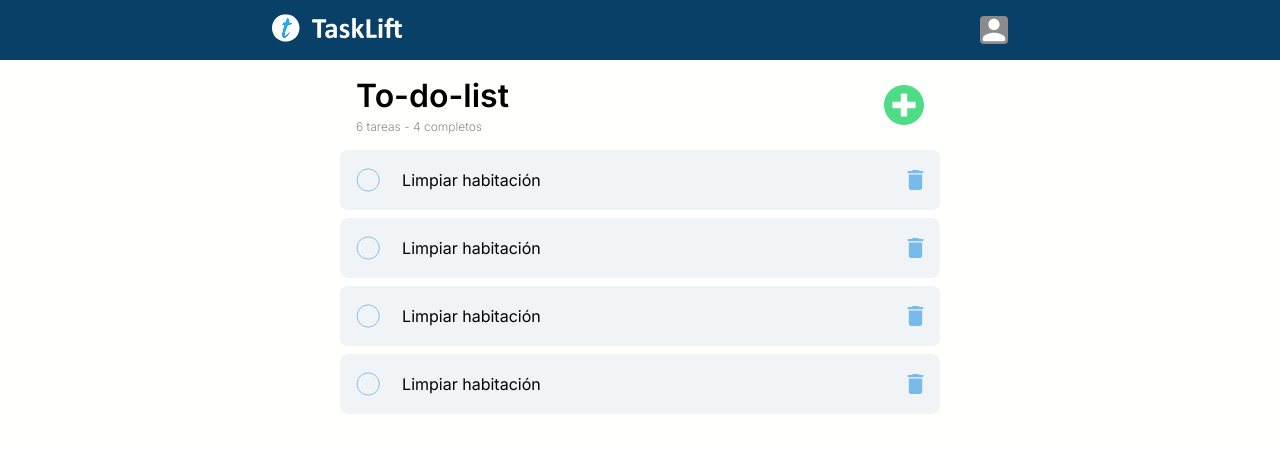
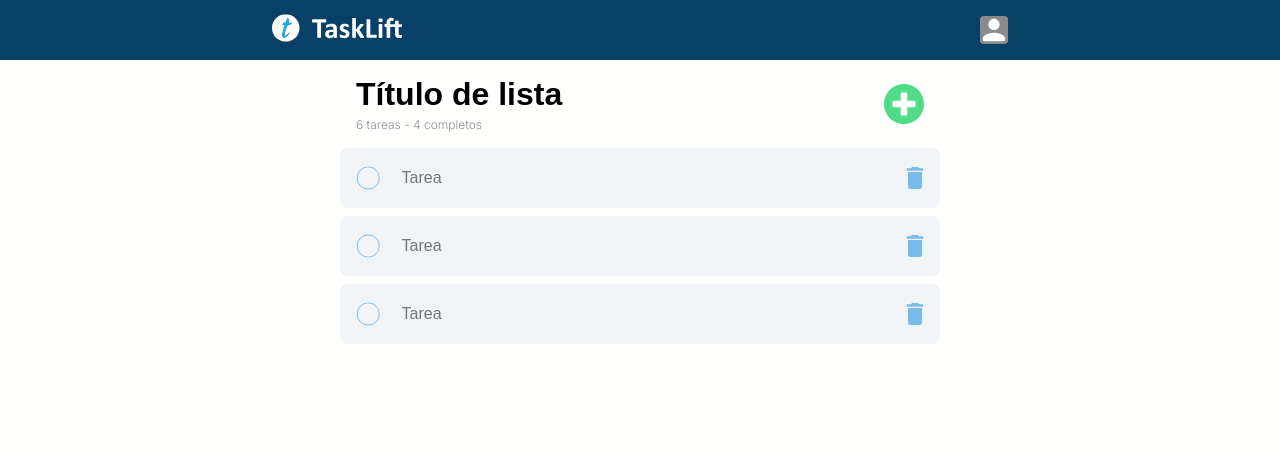
Before and after one commit to jackreategui/tasklift, a website: page html/index.html in a window 1280 px wide. Drawn offline with nearby package versions, Linux system fonts and the light colour scheme.

Commit message:
agregue inputs para que los usuarios escriban en las tareas

```diff
--- a/css/main.css
+++ b/css/main.css
@@ -204,6 +204,13 @@ body{
 .info-h3{
   font-size: var(--h3);
   font-weight: 600;
+  border: none;
+  background-color: transparent;
+}
+
+.info-h3:focus-visible{
+  border: none;
+  outline: none;
 }
 
 .info-p-tareas{
@@ -246,6 +253,7 @@ body{
 .no_marcado--task{
   width: 24px;
   height: 24px;
+  cursor: pointer;
 }
 
 .container-text--task{
@@ -260,5 +268,16 @@ body{
 .text--task{
   color: var(--black);
   font-size: var(--parrafo_largo);
-  font-weight: 400;
+  font-weight: 300;
+  width: 100%;
+  height: 40px;
+  border: none;
+  outline: none;
+  background-color: transparent;
+  padding: 0;
 }
+
+.no_borrado--task{
+  width: 18px;
+  cursor: pointer;
+}
--- a/html/index.html
+++ b/html/index.html
@@ -44,7 +44,7 @@
 
     <div class="header_container">
         <div class="header--info">
-            <h3 class="info-h3">To-do-list</h3>
+            <input class="info-h3" type="text" placeholder="Sin título" value="Título de lista">
             <p class="info-p-tareas">6 tareas - 4 completos</p>
         </div>
         <img class="plus_icon" src="../assets/icon/anadir_icon.svg" alt="añadir">
@@ -54,7 +54,7 @@
         <div class="task--row">
             <img class="no_marcado--task" src="../assets/icon/no_marcado_icon.svg" alt="no marcado">
             <div class="container-text--task">
-                <p class="text--task">Limpiar habitación</p>
+                <input class="text--task" placeholder="Tarea" value="">
             </div>
             <img src="../assets/icon/basura_icon.svg" alt="" class="no_borrado--task">
         </div>
@@ -62,7 +62,7 @@
         <div class="task--row">
             <img class="no_marcado--task" src="../assets/icon/no_marcado_icon.svg" alt="no marcado">
             <div class="container-text--task">
-                <p class="text--task">Limpiar habitación</p>
+                <input class="text--task" placeholder="Tarea" value="">
             </div>
             <img src="../assets/icon/basura_icon.svg" alt="" class="no_borrado--task">
         </div>
@@ -70,15 +70,7 @@
         <div class="task--row">
             <img class="no_marcado--task" src="../assets/icon/no_marcado_icon.svg" alt="no marcado">
             <div class="container-text--task">
-                <p class="text--task">Limpiar habitación</p>
-            </div>
-            <img src="../assets/icon/basura_icon.svg" alt="" class="no_borrado--task">
-        </div>
-
-        <div class="task--row">
-            <img class="no_marcado--task" src="../assets/icon/no_marcado_icon.svg" alt="no marcado">
-            <div class="container-text--task">
-                <p class="text--task">Limpiar habitación</p>
+                <input class="text--task" placeholder="Tarea" value="">
             </div>
             <img src="../assets/icon/basura_icon.svg" alt="" class="no_borrado--task">
         </div>
--- a/js/main.js
+++ b/js/main.js
@@ -2,6 +2,9 @@ const cuentaIcono = document.querySelector('.cuenta_icon');
 const iconCerrar = document.querySelector('.icon--cerrar');
 const menuOverlay = document.querySelector('.menu_overlay');
 const menuContainer = document.querySelector('.container_menu');
+const plusIcon = document.querySelector('.plus_icon');
+const taskRow = document.querySelector('.task--row');
+const containerTask = document.querySelector('.container_task');
 
 cuentaIcono.addEventListener('click', () => {
   iconCerrar.classList.toggle('icon_cerrar--no');
@@ -14,3 +17,12 @@ menuOverlay.addEventListener('click', () => {
   menuOverlay.classList.remove('menu_overlay--oculto');
   menuContainer.classList.remove('container_menu--abierto');
 })
+
+const filaTarea = [];
+filaTarea.push({
+
+});
+
+plusIcon.addEventListener('click', ()=>{
+  const html =
+})
```
